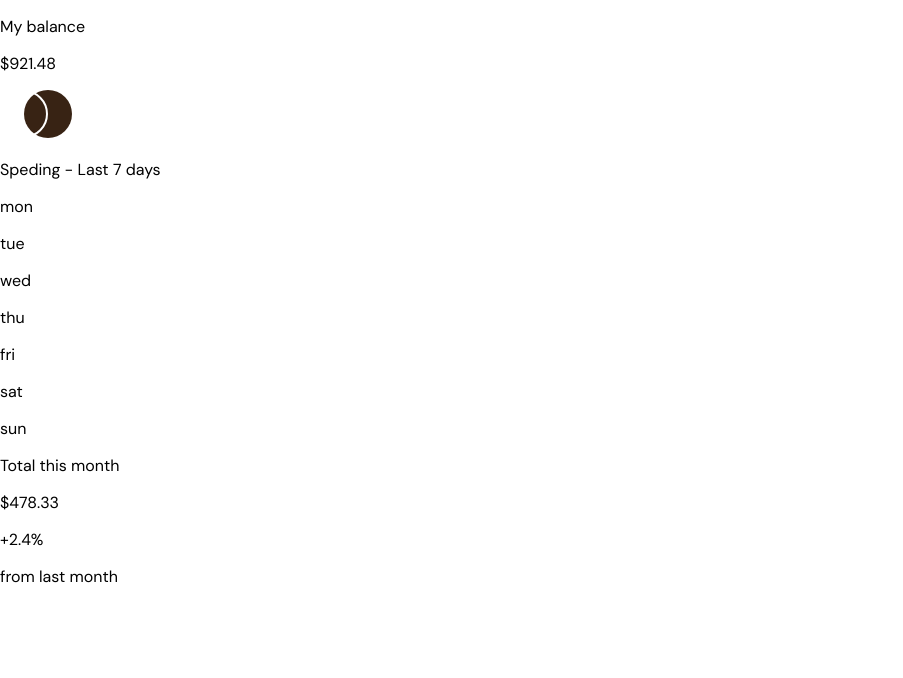
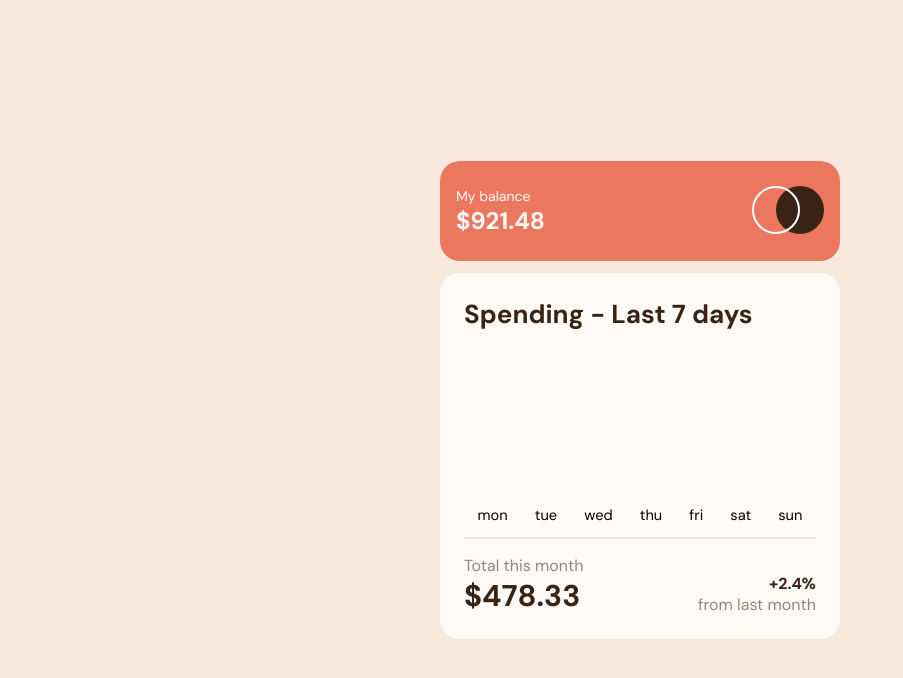
Before and after one commit to dot-ach/Expenses-chart, a plain HTML site: page index.html in a window 1280 px wide. Shown: the whole page, without its empty margins (0-903 px from the left). Drawn offline with Linux system fonts and the light colour scheme.

Commit message:
CSS casi terminado, faltan solo las barritas

```diff
--- a/index.html
+++ b/index.html
@@ -14,11 +14,11 @@
 
   <main class="main-content">
     <div class="balance">
-      <section>
+      <section class="balance_count">
         <p>My balance</p>
         <p>$921.48</p>
       </section>
-      <section>
+      <section class="balance_logo">
         <img src="./images/logo.svg" alt="logo app">
       </section>
     </div>
@@ -26,7 +26,7 @@
     <div class="spending">
 
       <section class="spending-days">
-        <p>Speding - Last 7 days</p>
+        <p>Spending - Last 7 days</p>
       </section>
 
       <section class="graphic">
--- a/style.css
+++ b/style.css
@@ -1,4 +1,4 @@
-*{
+:root{
   --Soft-red: #ec775f;
   --Cyan: #76b5bc;
   --Dark-brown: #382314;
@@ -6,9 +6,101 @@
   --Cream: #f8e9dd;
   --Very-pale-orange: #fffaf5;
 }
-body{
+*{
   box-sizing: border-box;
   padding: 0;
   margin: 0;
   font-family: 'DM Sans', sans-serif;
+  font-size: 62.5%;
 }
+.main-content{
+  width: 100%;
+  height: 100vh;
+  background-color: var(--Cream);
+  display: flex;
+  flex-direction: column;
+  align-items: center;
+  justify-content: center;
+}
+.balance{
+  background-color: var(--Soft-red);
+  width: 400px;
+  height: 100px;
+  border-radius: 20px;
+  color: var(--Very-pale-orange);
+  display: flex;
+  justify-content: space-between;
+  align-items: center;
+  padding: 0 16px;
+  margin-bottom: 12px;
+}
+.balance_count p:nth-child(1){
+  font-size: 1.4rem;
+}
+.balance_count p:nth-child(2){
+  font-size: 2.4rem;
+  font-weight: bold;
+}
+.spending{
+  background-color: var(--Very-pale-orange);
+  width: 400px;
+  /* height: 270px; */
+  height: auto;
+  border-radius: 20px;
+  display: flex;
+  align-items: center;
+  justify-content: center;
+  flex-direction: column;
+  font-size: 6rem;
+  padding: 24px;
+}
+.spending-days{
+  width: 100%;
+}
+.spending-days p{
+  width: 100%;
+  font-size: 2.6rem;
+  font-weight: bold;
+  color: var(--Dark-brown);
+  text-align: start;
+}
+.graphic{
+  width: 100%;
+  height: 200px;
+  display: flex;
+  align-items:flex-end;
+  justify-content: space-around;
+  /* border: 3px solid var(--Cream); */
+  border-bottom: 2px solid var(--Cream);
+  margin: 8px 0;
+  padding-bottom: 12px;
+  margin-bottom: 16px;
+}
+.total{
+  width: 100%;
+  height: auto;
+  display: flex;
+  align-items: flex-end;
+  justify-content: space-between;
+}
+.total_section-1 p:nth-child(1){
+  font-size: 1.6rem;
+  color: var(--Medium-brown);
+}
+.total_section-1 p:nth-child(2){
+  font-size: 3rem;
+  font-weight: bold;
+  color: var(--Dark-brown);
+}
+.total_section-2{
+  text-align: end;
+}
+.total_section-2 p:nth-child(1){
+  color: var(--Dark-brown);
+  font-size: 1.6rem;
+  font-weight: bold;
+}
+.total_section-2 p:nth-child(2){
+  color: var(--Medium-brown);
+  font-size: 1.6rem;
+}
```
